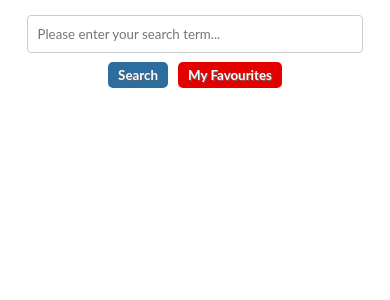
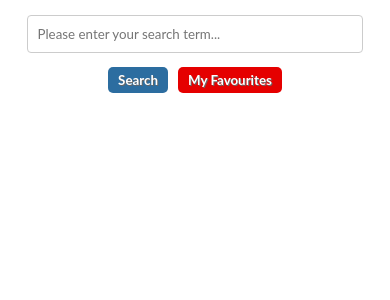
Before and after one commit to cyphercodes/knowledgee-itunes, a React (Create React App) app: page / in a window 390 px wide. Shown: the top 300 px of the page. Built offline with nearby package versions, Linux system fonts and the light colour scheme.

Commit message:
Fix buttons colliding on super small screens

```diff
--- a/src/App.css
+++ b/src/App.css
@@ -62,6 +62,10 @@ ul.list li.image-item p.released {
 
 ul.list li.image-item p {
     font-size: 14px;
+}
+
+.margin-top-5 {
+    margin-top: 5px;
 }
 
 /*
--- a/src/App.js
+++ b/src/App.js
@@ -197,7 +197,8 @@ class App extends Component {
                     <div className="row">
                         <div className="col-12 center">
                             <input className="btn blue" type="submit" value="Search"/>
-                            <button type="button" className="btn red" onClick={this.clickFavourites.bind(this)}>My
+                            <button type="button" className="btn red margin-top-5"
+                                    onClick={this.clickFavourites.bind(this)}>My
                                 Favourites
                             </button>
                         </div>
```
